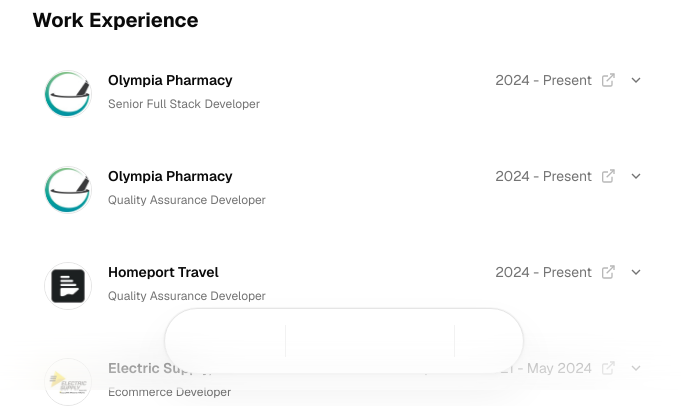
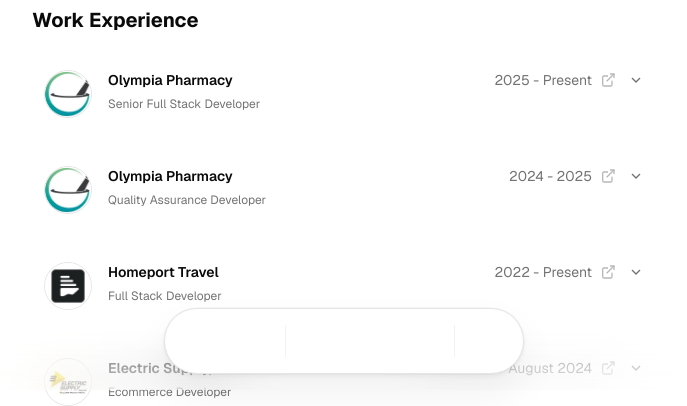
Before and after one commit to george-garzon/portfolio-next-js, a Next.js app in the folder ui/: page / in a window 1280 px wide. Shown: the part 410-816 px from the top of the page, without its empty margins (296-983 px from the left). Built offline with nearby package versions, Linux system fonts and the light colour scheme; some icons are missing.

Commit message:
init November 16th

```diff
--- a/ui/app/components/ui/floating-nav.tsx
+++ b/ui/app/components/ui/floating-nav.tsx
@@ -41,7 +41,6 @@ export default function FloatingNav() {
         document.documentElement.classList.toggle("dark");
     };
 
-    // ❗ Build items *inside* component so darkMode + toggleDark exist
     const items: NavItem[] = [
         {
             type: "link",
@@ -92,7 +91,7 @@ export default function FloatingNav() {
                 onMouseMove={handleMove}
                 onMouseLeave={handleLeave}
                 className="
-                    pointer-events-auto flex items-center gap-1 px-3 py-2
+                    z-1 pointer-events-auto flex items-center gap-1 px-3 py-2
                     bg-background rounded-full border
                     shadow-[0_0_0_1px_rgba(0,0,0,.03),0_3px_6px_rgba(0,0,0,.05),0_20px_40px_rgba(0,0,0,.06)]
                     dark:border-white/10
--- a/ui/app/components/work.tsx
+++ b/ui/app/components/work.tsx
@@ -10,33 +10,33 @@ const workExperience = [
         href: "https://www.olympiapharmacy.com/",
         img: "/olympiapharma_logo.jpg",
         role: "Senior Full Stack Developer",
-        dates: "2024 - Present",
-        summary: "Custom PHP, CodeIgniter and Next.js portal modernization.",
+        dates: "2025 - Present",
+        summary: "Architecting and modernizing the Olympia Ordering Portal by transforming a legacy LAMP/CodeIgniter 3 system into a scalable, high-performance platform using PHP, optimized SQL, AWS, Cloudflare, and a new Next.js + Tailwind component-driven frontend.",
     },
     {
         company: "Olympia Pharmacy",
         href: "https://www.olympiapharmacy.com/",
         img: "/olympiapharma_logo.jpg",
         role: "Quality Assurance Developer",
-        dates: "2024 - Present",
-        summary: "Custom PHP, CodeIgniter and Next.js portal modernization.",
+        dates: "2024 - 2025",
+        summary: "Delivered high-impact QA efficiency boosts, and internal tools—improving stability, speeding onboarding, and optimizing prescription printing, order tracking, and API reliability across the Olympia Ordering Portal.",
     },
     {
         company: "Homeport Travel",
         href: "https://www.homeporttravel.com/",
         img: "/hp.jpg",
-        role: "Quality Assurance Developer",
-        dates: "2024 - Present",
-        summary: "Custom PHP, CodeIgniter and Next.js portal modernization.",
+        role: "Full Stack Developer",
+        dates: "2022 - Present",
+        summary: "Built and containerized Homeport’s full-stack platform using React, Node.js, and CodeIgniter 4, integrating real-time cruise data, modular UI systems, business intelligence dashboards, and AWS SES—delivering a scalable, data-driven travel application.",
     },
     {
         company: "Electric Supply, Inc.",
         img: "/esi.jpg",
         role: "Ecommerce Developer",
-        dates: "September 2021 - May 2024",
+        dates: "June 2020 - August 2024",
         summary:
-            "HTML, CSS, and JS.",
-    },
+            "Developed responsive, brand-aligned ecommerce pages and UI components using HTML, CSS, and Bootstrap, while improving product data structure, accessibility, and marketing workflows through cross-team collaboration and Mailchimp integrations.",
+    }
 
 ];
 
```
